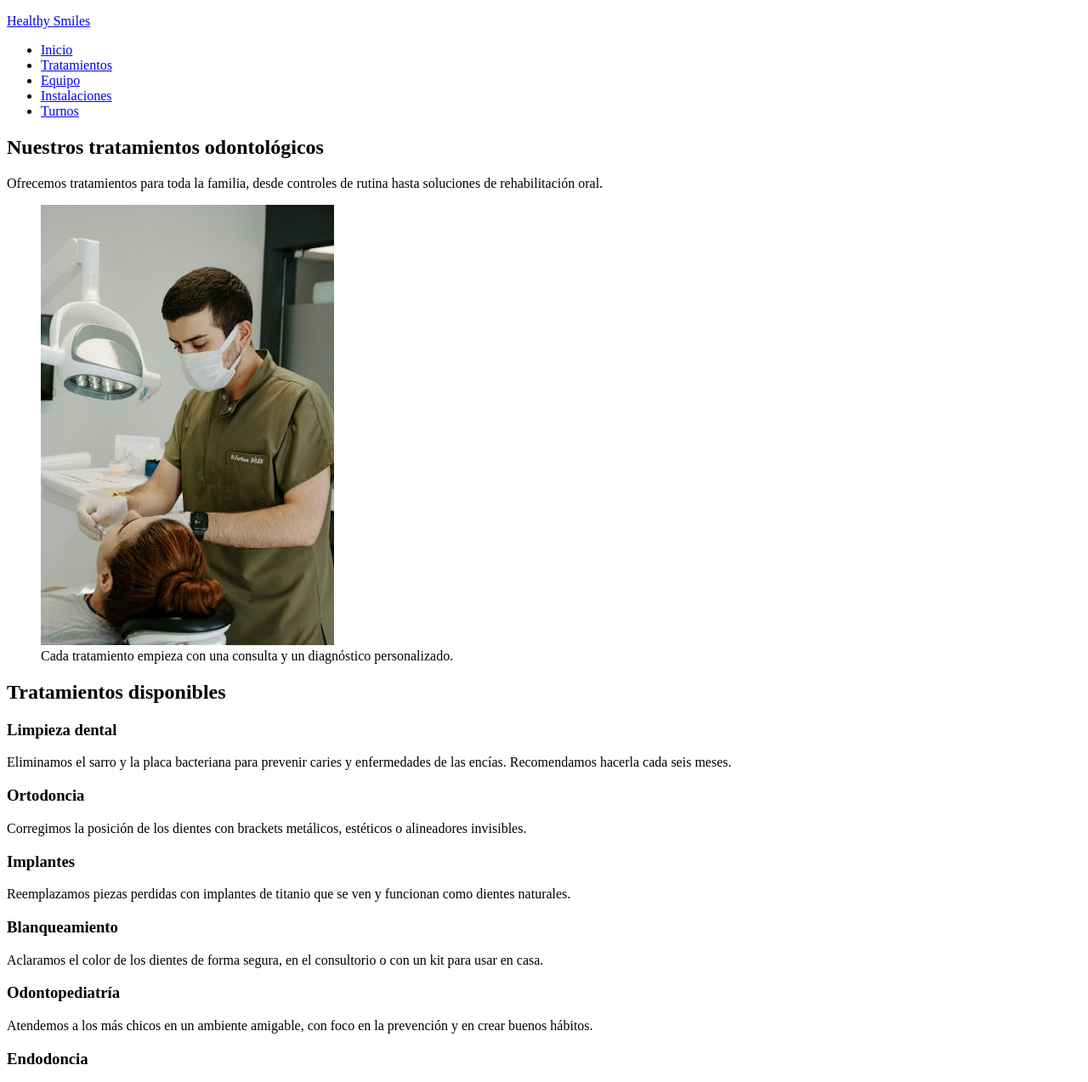
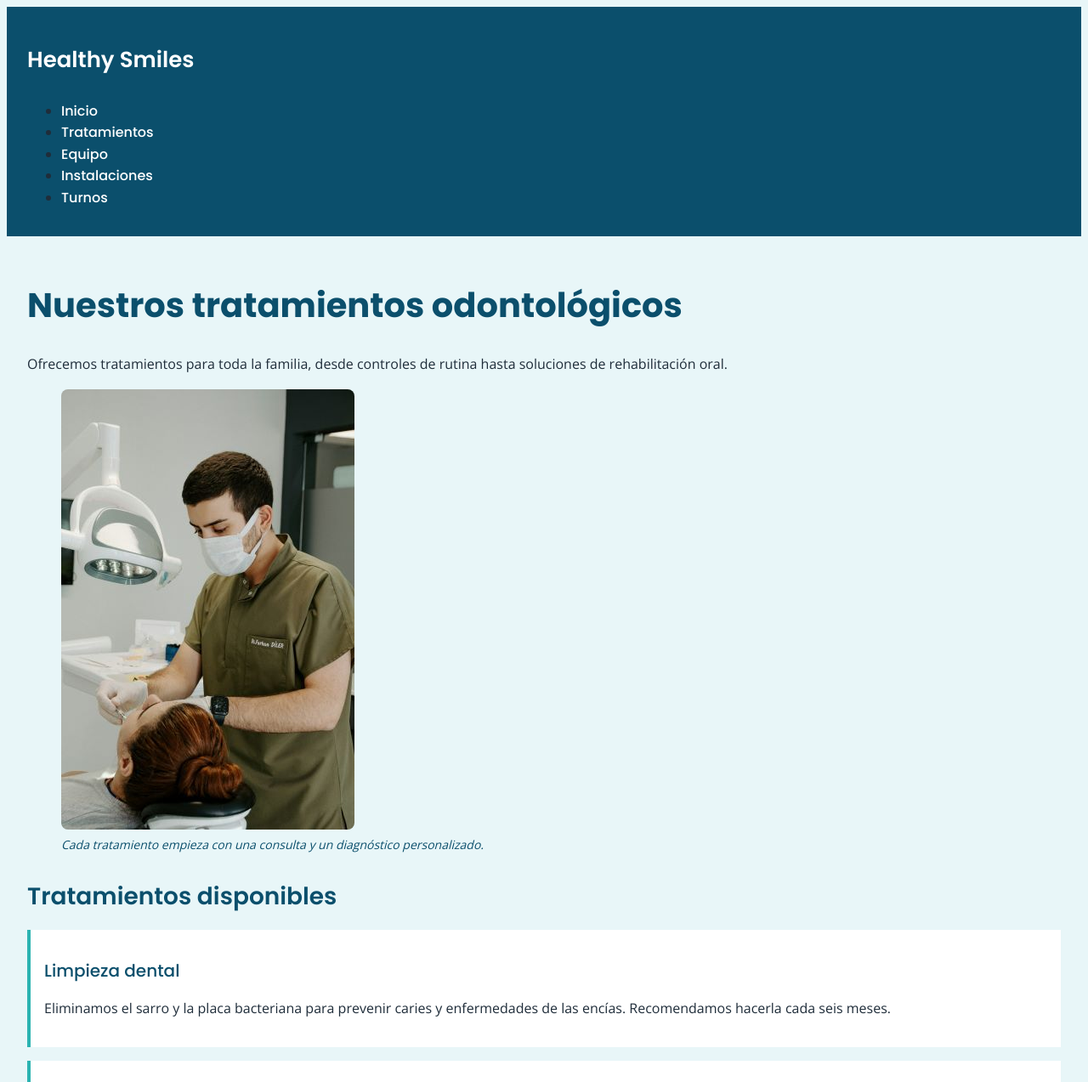
Before and after one commit to anaizu/healthy-smiles, a plain HTML site: page pages/tratamientos.html in a window 1280 px wide. Shown: the top 1273 px of the page at 85% size. Drawn offline with nearby package versions, Linux system fonts and the light colour scheme.

Commit message:
feat: vincula style.css y Google Fonts y agrega clases en las 5 páginas

```diff
--- a/pages/tratamientos.html
+++ b/pages/tratamientos.html
@@ -4,11 +4,15 @@
     <meta charset="UTF-8">
     <meta name="viewport" content="width=device-width, initial-scale=1.0">
     <title>Tratamientos odontológicos | Healthy Smiles</title>
+    <link rel="preconnect" href="https://fonts.googleapis.com">
+    <link rel="preconnect" href="https://fonts.gstatic.com" crossorigin>
+    <link href="https://fonts.googleapis.com/css2?family=Open+Sans:wght@400;600&family=Poppins:wght@500;600;700&display=swap" rel="stylesheet">
+    <link rel="stylesheet" href="../css/style.css">
 </head>
 <body>
-    <header>
-        <p><a href="../index.html">Healthy Smiles</a></p>
-        <nav>
+    <header class="encabezado">
+        <p class="logo"><a href="../index.html">Healthy Smiles</a></p>
+        <nav class="menu">
             <ul>
                 <li><a href="../index.html">Inicio</a></li>
                 <li><a href="./tratamientos.html">Tratamientos</a></li>
@@ -19,52 +23,52 @@
         </nav>
     </header>
 
-    <main>
-        <section>
+    <main class="contenido">
+        <section class="seccion">
             <h1>Nuestros tratamientos odontológicos</h1>
             <p>Ofrecemos tratamientos para toda la familia, desde controles de rutina hasta soluciones de rehabilitación oral.</p>
-            <figure>
+            <figure class="figura">
                 <img src="../img/tratamiento-dental.jpg" alt="Odontólogo revisando los dientes de un paciente en el sillón dental">
-                <figcaption>Cada tratamiento empieza con una consulta y un diagnóstico personalizado.</figcaption>
+                <figcaption class="figura__texto">Cada tratamiento empieza con una consulta y un diagnóstico personalizado.</figcaption>
             </figure>
         </section>
 
-        <section>
+        <section class="seccion">
             <h2>Tratamientos disponibles</h2>
 
-            <article>
+            <article class="tarjeta">
                 <h3>Limpieza dental</h3>
                 <p>Eliminamos el sarro y la placa bacteriana para prevenir caries y enfermedades de las encías. Recomendamos hacerla cada seis meses.</p>
             </article>
 
-            <article>
+            <article class="tarjeta">
                 <h3>Ortodoncia</h3>
                 <p>Corregimos la posición de los dientes con brackets metálicos, estéticos o alineadores invisibles.</p>
             </article>
 
-            <article>
+            <article class="tarjeta">
                 <h3>Implantes</h3>
                 <p>Reemplazamos piezas perdidas con implantes de titanio que se ven y funcionan como dientes naturales.</p>
             </article>
 
-            <article>
+            <article class="tarjeta">
                 <h3>Blanqueamiento</h3>
                 <p>Aclaramos el color de los dientes de forma segura, en el consultorio o con un kit para usar en casa.</p>
             </article>
 
-            <article>
+            <article class="tarjeta">
                 <h3>Odontopediatría</h3>
                 <p>Atendemos a los más chicos en un ambiente amigable, con foco en la prevención y en crear buenos hábitos.</p>
             </article>
 
-            <article>
+            <article class="tarjeta">
                 <h3>Endodoncia</h3>
                 <p>Tratamos el interior del diente cuando el nervio está dañado, para conservar la pieza y aliviar el dolor.</p>
             </article>
         </section>
     </main>
 
-    <footer>
+    <footer class="pie">
         <p>&copy; 2026 Healthy Smiles. Todos los derechos reservados.</p>
         <ul>
             <li><a href="https://www.instagram.com/" target="_blank" rel="noopener">Instagram</a></li>
```
Also changed, not shown: index.html (+14 -10 lines), pages/equipo.html (+17 -13 lines), pages/instalaciones.html (+17 -13 lines), pages/turnos.html (+18 -14 lines).
